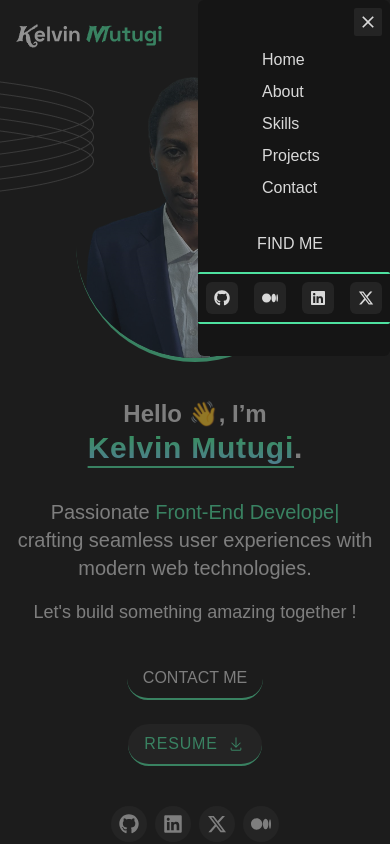
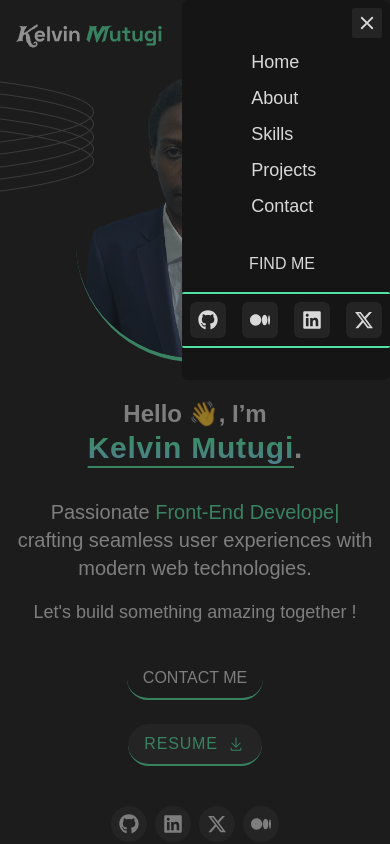
Before and after one commit to mutugi310/single-page-developer-portfolio, a React (Vite) app: page / in a window 390 px wide. Both pictures are taken after a click on the element 360 px from the left and 38 px from the top of the page. Shown: the top 844 px of the page. Built offline with nearby package versions, Linux system fonts and the light colour scheme.

Commit message:
Update mobile menu animation.

```diff
--- a/src/components/Header.jsx
+++ b/src/components/Header.jsx
@@ -4,11 +4,12 @@ import { CiMenuFries } from "react-icons/ci";
 import logo from "../assets/kelvinMutugi.svg";
 import Hero from "./mainComponents/Hero";
 import MobileMenu from "./mainComponents/MobileMenu";
-import CustomScrollingLink from "./sharedComponents/CustomScrollLink";
+import { motion, useReducedMotion } from "framer-motion";
 
 function Header() {
   const [menuOpen, setMenuOpen] = useState(false);
   const [isScrolled, setIsScrolled] = useState(false);
+  const reduceMotion = useReducedMotion();
   const toggleMenu = () => {
     setMenuOpen((prevState) => !prevState);
   };
@@ -50,30 +51,26 @@ function Header() {
             <CiMenuFries size="20" />
           </div>
           {menuOpen && (
-            <div className="absolute inset-0  h-screen bg-black-light bg-opacity-50 md:hidden">
+            <motion.div
+              initial={{
+                opacity: 0,
+                scale: reduceMotion ? 0 : 0.8,
+                x: 50,
+              }}
+              animate={{ opacity: 1, scale: 1, x: 0 }}
+              exit={{
+                opacity: 0,
+                scale: reduceMotion ? 1 : 0.8,
+                x: 50,
+              }}
+              transition={{ duration: 0.8, ease: "easeInOut" }}
+              className="absolute inset-0  h-screen bg-black-light bg-opacity-50 md:hidden"
+            >
               <MobileMenu onClose={toggleMenu}></MobileMenu>
-            </div>
+            </motion.div>
           )}
 
           <ul className="hidden text-lg md:flex justify-evenly gap-8  ">
-            {/*  {[
-              { name: "Home", to: "hero-section" },
-              { name: "About", to: "about-section" },
-              { name: "Skills", to: "skills-section" },
-              { name: "Projects", to: "project-section" },
-            ].map((linkName) => (
-              <li key={linkName.name}>
-                <CustomScrollingLink
-                  to={linkName.to}
-                  activeClass={"active"}
-                  className={
-                    'className="text-md cursor-pointer hover:border-b-2 hover:border-b-green focus:border-b-2 focus:border-b-green  active:text-green'
-                  }
-                >
-                  {linkName.name}
-                </CustomScrollingLink>
-              </li>
-            ))} */}
             {[
               { name: "Home", to: "hero-section" },
               { name: "About", to: "about-section" },
--- a/src/components/Main.jsx
+++ b/src/components/Main.jsx
@@ -24,10 +24,10 @@ function Main() {
           alt="ovals overlay"
         />
       </div>
-      <div className="container  mx-auto px-4  sm:px-15 lg:px-32">
+      <div className="container  mx-auto px-4 sm:px-15 lg:px-32">
         <Element name="about-section">
           <section
-            className="  pt-8 mt-8 border-t-[1.5px] border-t-gray rounded-sm "
+            className="pt-12 mt-8 border-t-[1.5px] border-t-gray rounded-sm "
             tabIndex="0"
           >
             <About />
--- a/src/components/mainComponents/MobileMenu.jsx
+++ b/src/components/mainComponents/MobileMenu.jsx
@@ -11,69 +11,30 @@ function MobileMenu({ onClose }) {
           className=" cursor-pointer absolute right-2 top-2 bg-black-light p-1 rounded-sm hover:text-green hover:scale-105 focus:text-green focus:scale-105"
           onClick={onClose}
         >
-          <IoMdClose size="20"></IoMdClose>
+          <IoMdClose size="22"></IoMdClose>
         </div>
         <ul className=" flex flex-col w-1/3 gap-2 pt-4 ">
-          <li>
+          {[
+            { name: "Home", to: "hero-section" },
+            { name: "About", to: "about-section" },
+            { name: "Skills", to: "skills-section" },
+            { name: "Projects", to: "project-section" },
+            { name: "Contact", to: "contact-section" },
+          ].map((item) => (
+            <li key={item.name}>
               <ScrollLink
-              to="hero-section"
+                to={item.to}
+                spy={true}
                 smooth="true"
                 tabIndex="0"
-              activeClass="active"
+                activeClass="border-b-2 border-b-green"
                 onClick={onClose}
-              className="text-md cursor-pointer hover:border-b-2 hover:border-b-green focus:border-b-2 focus:border-b-green  active:text-green"
+                className="text-lg cursor-pointer hover:border-b-2 hover:border-b-green focus:border-b-2 focus:border-b-green  active:text-green"
               >
-              Home
+                {item.name}
               </ScrollLink>
             </li>
-          <li>
-            <ScrollLink
-              to="about-section"
-              smooth="true"
-              tabIndex="0"
-              activeClass="active"
-              onClick={onClose}
-              className="text-md cursor-pointer hover:border-b-2 hover:border-b-green focus:border-b-2 focus:border-b-green  active:text-green"
-            >
-              About
-            </ScrollLink>
-          </li>
-          <li>
-            <ScrollLink
-              to="skills-section"
-              smooth="true"
-              tabIndex="0"
-              activeClass="active"
-              onClick={onClose}
-              className="text-md cursor-pointer hover:border-b-2 hover:border-b-green focus:border-b-2 focus:border-b-green  active:text-green"
-            >
-              Skills
-            </ScrollLink>
-          </li>
-          <li>
-            <ScrollLink
-              to="project-section"
-              smooth="true"
-              tabIndex="0"
-              activeClass="active"
-              onClick={onClose}
-              className="text-md cursor-pointer hover:border-b-2 hover:border-b-green focus:border-b-2 focus:border-b-green  active:text-green"
-            >
-              Projects
-            </ScrollLink>
-          </li>
-          <li>
-            <ScrollLink
-              to="contact-section"
-              smooth="true"
-              tabIndex="0"
-              activeClass="active"
-              onClick={onClose}
-              className="text-md cursor-pointer hover:border-b-2 hover:border-b-green focus:border-b-2 focus:border-b-green  active:text-green"
-            >
-              Contact
-            </ScrollLink>
-          </li>
+          ))}
         </ul>
         <h3 className="uppercase  text-center pr-2 mt-4">Find Me</h3>
         <div className="flex justify-start gap-4  border-y-2 border-y-green py-2 px-2 rounded-sm ">
@@ -83,7 +44,7 @@ function MobileMenu({ onClose }) {
             rel="noopener noreferrer"
             className="bg-black-light p-2 rounded-md hover:text-green hover:scale-110"
           >
-            <FaGithub className="size size-4 " />
+            <FaGithub className="size size-5 " />
           </a>
           <a
             href="https://www.linkedin.com/in/mutugikelvin"
@@ -91,7 +52,7 @@ function MobileMenu({ onClose }) {
             rel="noopener noreferrer"
             className="bg-black-light p-2 rounded-md hover:text-green hover:scale-110"
           >
-            <FaMedium className="size size-4 " />
+            <FaMedium className="size size-5 " />
           </a>
           <a
             href="https://www.linkedin.com/in/mutugikelvin"
@@ -99,7 +60,7 @@ function MobileMenu({ onClose }) {
             rel="noopener noreferrer"
             className="bg-black-light p-2 rounded-md hover:text-green hover:scale-110"
           >
-            <FaLinkedin className="size size-4 " />
+            <FaLinkedin className="size size-5 " />
           </a>
           <a
             href="https://www.linkedin.com/in/mutugikelvin"
@@ -107,7 +68,7 @@ function MobileMenu({ onClose }) {
             rel="noopener noreferrer"
             className="bg-black-light p-2 rounded-md hover:text-green hover:scale-110"
           >
-            <FaXTwitter className="size size-4 " />
+            <FaXTwitter className="size size-5 " />
           </a>
         </div>
       </nav>
```
Also changed, not shown: src/components/mainComponents/About.jsx (+1 -12 lines). Lines whose indentation alone changed are shown as unchanged.
